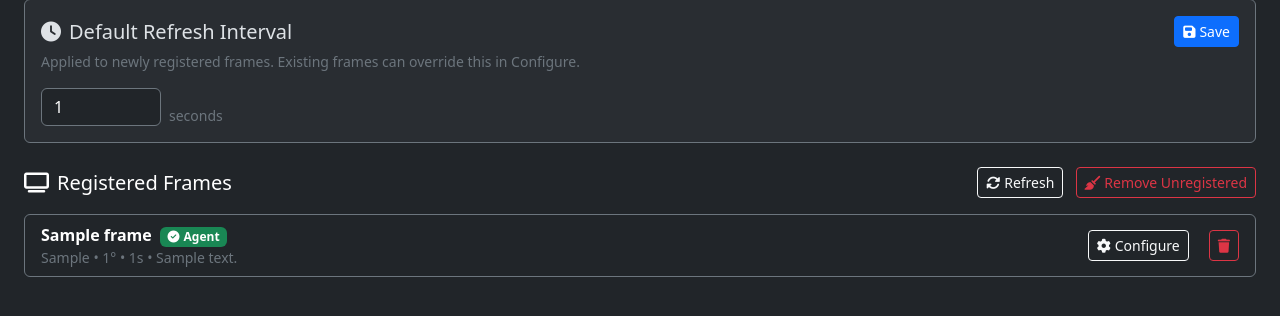
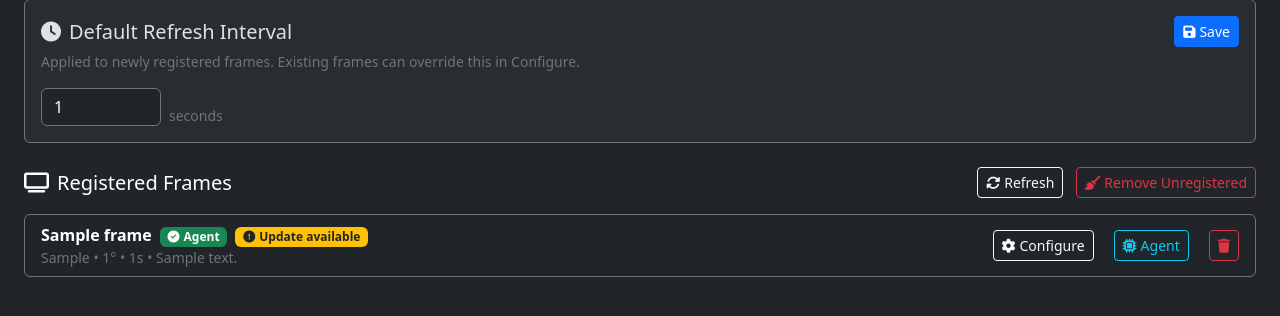
Before and after one commit to muddyland/frameIt, a Flask app: page /admin/frames in a window 1280 px wide. Shown: the part 233-549 px from the top of the page. Run offline with Flask 3, Linux system fonts and the light colour scheme; the visitor is signed in with stand-in values (Sample User, id 1); tables that the repository leaves empty hold one stand-in row (values such as "Sample post"); data that the repository does not hold is empty; some libraries are stand-ins or nearby versions.

Commit message:
Separate agent controls into own modal; stream apt output; reorganize agent controls layout
- Split the single Configure modal into two: Configure (frame settings) and Agent (agent controls)
- Each frame row now has separate Configure and Agent buttons (Agent disabled when no agent registered)
- Reorganize agent controls: Sysinfo + Services/Chromium | Display | apt/reboot/update buttons | terminal
- apt update/upgrade now stream output line-by-line via subprocess.Popen + Flask streaming Response
- runCmd() in JS reads streamed response chunks and appends live to terminal pre element
- Fix dashboard agent online threshold: 120s → 180s (3× heartbeat interval) to reduce false-offline

Co-Authored-By: Claude Sonnet 4.6 <noreply@anthropic.com>

```diff
--- a/models.py
+++ b/models.py
@@ -63,6 +63,7 @@ class Frame(db.Model):
     agent_url = db.Column(db.String(255), nullable=True)
     agent_token = db.Column(db.String(64), nullable=True)
     agent_last_seen = db.Column(db.DateTime, nullable=True)
+    agent_version = db.Column(db.String(12), nullable=True)
     logs = db.relationship('FrameLog', backref='frame', lazy=True)
 
     def to_dict(self):
@@ -78,6 +79,7 @@ class Frame(db.Model):
             'pinned_id': self.pinned_id,
             'agent_url': self.agent_url,
             'agent_last_seen': self.agent_last_seen.isoformat() if self.agent_last_seen else None,
+            'agent_version': self.agent_version,
         }
 
 
--- a/templates/admin_frames.html
+++ b/templates/admin_frames.html
@@ -129,11 +129,27 @@
                         <div id="pinned-pagination" class="d-flex justify-content-between align-items-center mt-2" style="display:none!important"></div>
                     </div>
                 </div>
+            </div>
+            <div class="modal-footer border-secondary">
+                <button type="button" class="btn btn-secondary" data-bs-dismiss="modal">Close</button>
+                <button type="button" class="btn btn-primary" onclick="saveConfig()"><i class="fa-solid fa-floppy-disk me-1"></i>Save Settings</button>
+            </div>
+        </div>
+    </div>
+</div>
 
-                <!-- Agent controls (shown only if agent is registered) -->
-                <div id="agent-section" style="display:none" class="mt-4">
-                    <hr class="border-secondary">
-                    <h6 class="mb-3"><i class="fa-solid fa-microchip me-2"></i>Agent Controls</h6>
+<!-- ── Agent modal ────────────────────────────────────────────────────────── -->
+<div class="modal fade" id="agent-modal" tabindex="-1">
+    <div class="modal-dialog modal-lg">
+        <div class="modal-content bg-dark text-white border-secondary">
+            <div class="modal-header border-secondary">
+                <h5 class="modal-title" id="agent-modal-title"><i class="fa-solid fa-microchip me-2"></i>Agent</h5>
+                <button type="button" class="btn-close btn-close-white" data-bs-dismiss="modal"></button>
+            </div>
+            <div class="modal-body">
+                <div id="agent-modal-alerts"></div>
+
+                <!-- Row 1: Sysinfo + Services & Chromium -->
                 <div class="row g-3 mb-3">
                     <div class="col-md-6">
                         <div class="card bg-secondary bg-opacity-10 border-secondary" id="sysinfo-card">
@@ -141,24 +157,48 @@
                         </div>
                     </div>
                     <div class="col-md-6">
-                            <div class="d-grid gap-2">
-                                <button class="btn btn-outline-warning btn-sm" onclick="agentAction('system/reboot', 'POST', 'Reboot?')"><i class="fa-solid fa-power-off me-1"></i>Reboot Pi</button>
-                                <button class="btn btn-outline-success btn-sm" onclick="agentAction('system/agent-update', 'POST', 'Update agent to the latest version from the server?')"><i class="fa-solid fa-cloud-arrow-down me-1"></i>Update Agent</button>
-                                <button class="btn btn-outline-info btn-sm" onclick="runCmd('system/update', 'apt-get update')"><i class="fa-solid fa-download me-1"></i>apt update</button>
-                                <button class="btn btn-outline-info btn-sm" onclick="runCmd('system/upgrade', 'apt-get upgrade')"><i class="fa-solid fa-arrow-up me-1"></i>apt upgrade</button>
+                        <h6 class="text-secondary mb-2">Services</h6>
+                        <div id="services-list" class="d-flex gap-2 flex-wrap mb-3"></div>
+                        <h6 class="text-secondary mb-2">Chromium</h6>
+                        <div id="browser-status" class="small text-secondary mb-2">Loading...</div>
+                        <div class="d-flex gap-2">
+                            <button class="btn btn-sm btn-outline-success flex-fill" onclick="agentAction('browser/start', 'POST', null)"><i class="fa-solid fa-play me-1"></i>Start</button>
+                            <button class="btn btn-sm btn-outline-warning flex-fill" onclick="agentAction('browser/restart', 'POST', null)"><i class="fa-solid fa-rotate-right me-1"></i>Restart</button>
+                            <button class="btn btn-sm btn-outline-danger flex-fill" onclick="agentAction('browser/stop', 'POST', null)"><i class="fa-solid fa-stop me-1"></i>Stop</button>
                         </div>
                     </div>
                 </div>
 
+                <!-- Row 2: Display -->
                 <div class="row g-3 mb-3">
                     <div class="col-12">
-                            <h6 class="text-secondary mb-2">Services</h6>
-                            <div id="services-list" class="d-flex gap-2 flex-wrap"></div>
+                        <h6 class="text-secondary mb-2">Display</h6>
+                        <div id="display-status" class="small text-secondary mb-2">Loading...</div>
+                        <div class="d-flex gap-2">
+                            <button class="btn btn-sm btn-outline-light" onclick="agentAction('display/on', 'POST', null)"><i class="fa-solid fa-sun me-1"></i>Turn On</button>
+                            <button class="btn btn-sm btn-outline-secondary" onclick="agentAction('display/off', 'POST', null)"><i class="fa-solid fa-moon me-1"></i>Turn Off</button>
+                        </div>
                     </div>
                 </div>
 
-                    <div class="row g-3 mb-3">
-                        <div class="col-md-6">
+                <!-- Row 3: Action buttons -->
+                <div class="row g-3 mb-2">
+                    <div class="col-12">
+                        <div class="d-flex gap-2 flex-wrap">
+                            <button class="btn btn-outline-info btn-sm" onclick="runCmd('system/update', 'apt-get update')"><i class="fa-solid fa-download me-1"></i>apt update</button>
+                            <button class="btn btn-outline-info btn-sm" onclick="runCmd('system/upgrade', 'apt-get upgrade')"><i class="fa-solid fa-arrow-up me-1"></i>apt upgrade</button>
+                            <button class="btn btn-outline-warning btn-sm" onclick="agentAction('system/reboot', 'POST', 'Reboot?')"><i class="fa-solid fa-power-off me-1"></i>Reboot Pi</button>
+                            <button class="btn btn-outline-success btn-sm" onclick="agentAction('system/agent-update', 'POST', 'Update agent to the latest version from the server?')"><i class="fa-solid fa-cloud-arrow-down me-1"></i>Update Agent</button>
+                        </div>
+                    </div>
+                </div>
+
+                <!-- Terminal output -->
+                <pre id="cmd-output" class="bg-black text-success p-2 rounded small mt-2" style="height:180px;overflow-y:auto;display:none"></pre>
+
+                <!-- Network -->
+                <div class="row g-3 mt-1">
+                    <div class="col-12">
                         <h6 class="text-secondary mb-2">Network</h6>
                         <div id="network-info" class="small text-secondary mb-2">Loading...</div>
                         <div class="input-group input-group-sm mb-2">
@@ -174,29 +214,10 @@
                             <button class="btn btn-sm btn-primary" onclick="connectWifi()">Connect</button>
                         </div>
                     </div>
-                        <div class="col-md-6">
-                            <h6 class="text-secondary mb-2">Display</h6>
-                            <div id="display-status" class="small text-secondary mb-2">Loading...</div>
-                            <div class="d-flex gap-2 mb-3">
-                                <button class="btn btn-sm btn-outline-light flex-fill" onclick="agentAction('display/on', 'POST', null)"><i class="fa-solid fa-sun me-1"></i>Turn On</button>
-                                <button class="btn btn-sm btn-outline-secondary flex-fill" onclick="agentAction('display/off', 'POST', null)"><i class="fa-solid fa-moon me-1"></i>Turn Off</button>
-                            </div>
-                            <h6 class="text-secondary mb-2">Browser</h6>
-                            <div id="browser-status" class="small text-secondary mb-2">Loading...</div>
-                            <div class="d-flex gap-2">
-                                <button class="btn btn-sm btn-outline-success flex-fill" onclick="agentAction('browser/start', 'POST', null)"><i class="fa-solid fa-play me-1"></i>Start</button>
-                                <button class="btn btn-sm btn-outline-warning flex-fill" onclick="agentAction('browser/restart', 'POST', null)"><i class="fa-solid fa-rotate-right me-1"></i>Restart</button>
-                                <button class="btn btn-sm btn-outline-danger flex-fill" onclick="agentAction('browser/stop', 'POST', null)"><i class="fa-solid fa-stop me-1"></i>Stop</button>
-                            </div>
-                        </div>
-                    </div>
-
-                    <pre id="cmd-output" class="bg-black text-success p-2 rounded small" style="height:120px;overflow-y:auto;display:none"></pre>
                 </div>
             </div>
             <div class="modal-footer border-secondary">
                 <button type="button" class="btn btn-secondary" data-bs-dismiss="modal">Close</button>
-                <button type="button" class="btn btn-primary" onclick="saveConfig()">Save Settings</button>
             </div>
         </div>
     </div>
@@ -225,9 +246,10 @@
 
 {% block scripts %}
 <script>
-function showModalAlert(msg, type) {
+function showModalAlert(msg, type, alertId) {
     type = type || 'success';
-    var el = document.getElementById('modal-alerts');
+    alertId = alertId || 'modal-alerts';
+    var el = document.getElementById(alertId);
     var id = 'malert-' + Date.now();
     el.innerHTML = '';
     el.insertAdjacentHTML('beforeend',
@@ -236,13 +258,19 @@ function showModalAlert(msg, type) {
     setTimeout(function () { var a = document.getElementById(id); if (a) a.remove(); }, 4000);
 }
 
+function showAgentAlert(msg, type) {
+    showModalAlert(msg, type, 'agent-modal-alerts');
+}
+
 var configModal  = new bootstrap.Modal(document.getElementById('config-modal'));
+var agentModal   = new bootstrap.Modal(document.getElementById('agent-modal'));
 var deleteModal  = new bootstrap.Modal(document.getElementById('delete-modal'));
 var installModal = new bootstrap.Modal(document.getElementById('install-modal'));
 var currentFrameId = null;
 var pendingDeleteId = null;
 var framesById = {};
 var defaultIntervalSeconds = 300;
+var serverAgentVersion = null;
 
 // ── Default interval settings ──────────────────────────────────────────────
 
@@ -361,18 +389,27 @@ function loadFrames() {
                 return;
             }
             c.innerHTML = '<div class="list-group">' + frames.map(function(f) {
+                var updateAvailable = f.agent_url && serverAgentVersion
+                    && f.agent_version && f.agent_version !== serverAgentVersion;
                 var agentBadge = f.agent_url
                     ? '<span class="badge bg-success ms-2"><i class="fa-solid fa-circle-check me-1"></i>Agent</span>'
                     : '<span class="badge bg-secondary ms-2">No agent</span>';
+                var updateBadge = updateAvailable
+                    ? '<span class="badge bg-warning text-dark ms-2" title="Agent update available — open Configure to update"><i class="fa-solid fa-circle-exclamation me-1"></i>Update available</span>'
+                    : '';
                 var previewBadge = f.name && f.name.startsWith('[Preview]')
                     ? ' <span class="badge bg-warning text-dark ms-1" style="font-size:0.65em;vertical-align:middle">Preview</span>'
                     : '';
+                var agentBtn = f.agent_url
+                    ? '<button class="btn btn-sm btn-outline-info me-1" onclick="openAgent(' + f.id + ')"><i class="fa-solid fa-microchip me-1"></i>Agent</button>'
+                    : '<button class="btn btn-sm btn-outline-secondary me-1" disabled title="No agent registered"><i class="fa-solid fa-microchip me-1"></i>Agent</button>';
                 return '<div class="list-group-item bg-dark text-white border-secondary d-flex align-items-center gap-3">' +
                     '<div class="flex-fill">' +
-                    '<div class="fw-semibold">' + (f.name || f.ip) + previewBadge + agentBadge + '</div>' +
+                    '<div class="fw-semibold">' + (f.name || f.ip) + previewBadge + agentBadge + updateBadge + '</div>' +
                     '<div class="small text-secondary">' + f.ip + ' &bull; ' + f.rotation + '° &bull; ' + f.interval_seconds + 's &bull; ' + f.content_mode + '</div>' +
                     '</div>' +
                     '<button class="btn btn-sm btn-outline-light me-1" onclick="openConfig(' + f.id + ')"><i class="fa-solid fa-gear me-1"></i>Configure</button>' +
+                    agentBtn +
                     '<button class="btn btn-sm btn-outline-danger" onclick="openDelete(' + f.id + ')"><i class="fa-solid fa-trash"></i></button>' +
                     '</div>';
             }).join('') + '</div>';
@@ -381,8 +418,11 @@ function loadFrames() {
 
 function loadAll() {
     loadTokens();
-    loadFrames();
     loadDefaultInterval();
+    fetch('/api/agent/version')
+        .then(function(r) { return r.json(); })
+        .then(function(d) { serverAgentVersion = d.version; })
+        .finally(function() { loadFrames(); });
 }
 
 function cleanupFrames() {
@@ -432,9 +472,19 @@ function openConfig(id) {
     document.getElementById('config-modal-title').innerHTML = '<i class="fa-solid fa-gear me-2"></i>Configure: ' + (f.name || f.ip);
     document.getElementById('modal-alerts').innerHTML = '';
     togglePinned(f.pinned_id);
-    document.getElementById('agent-section').style.display = f.agent_url ? 'block' : 'none';
-    if (f.agent_url) loadAgentInfo();
     configModal.show();
+}
+
+function openAgent(id) {
+    var f = framesById[id];
+    if (!f || !f.agent_url) return;
+    currentFrameId = f.id;
+    document.getElementById('agent-modal-title').innerHTML = '<i class="fa-solid fa-microchip me-2"></i>Agent: ' + (f.name || f.ip);
+    document.getElementById('agent-modal-alerts').innerHTML = '';
+    document.getElementById('cmd-output').style.display = 'none';
+    document.getElementById('cmd-output').textContent = '';
+    loadAgentInfo();
+    agentModal.show();
 }
 
 function togglePinned(selectedId) {
@@ -580,16 +630,29 @@ function loadAgentInfo() {
 
 function agentAction(path, method, confirmMsg) {
     if (confirmMsg && !confirm(confirmMsg)) return;
-    agentFetch(path, method || 'POST').then(function() { showModalAlert('Done.'); loadAgentInfo(); })
-        .catch(function() { showModalAlert('Agent action failed.', 'danger'); });
+    agentFetch(path, method || 'POST').then(function() { showAgentAlert('Done.'); loadAgentInfo(); })
+        .catch(function() { showAgentAlert('Agent action failed.', 'danger'); });
 }
 
 function runCmd(path, label) {
     var out = document.getElementById('cmd-output');
     out.style.display = 'block';
     out.textContent = 'Running ' + label + '...\n';
-    agentFetch(path, 'POST').then(function(d) {
-        out.textContent += (d.output || d.message || JSON.stringify(d));
+    fetch('/api/frames/' + currentFrameId + '/agent/' + path, {
+        method: 'POST',
+        headers: { 'Content-Type': 'application/json' },
+    }).then(function(resp) {
+        var reader = resp.body.getReader();
+        var decoder = new TextDecoder();
+        function readChunk() {
+            return reader.read().then(function(chunk) {
+                if (chunk.done) return;
+                out.textContent += decoder.decode(chunk.value, { stream: true });
+                out.scrollTop = out.scrollHeight;
+                return readChunk();
+            });
+        }
+        return readChunk();
     }).catch(function(e) { out.textContent += '\nError: ' + e; });
 }
 
@@ -597,8 +660,8 @@ function setHostname() {
     var h = document.getElementById('hostname-input').value.trim();
     if (!h) return;
     agentFetch('network/hostname', 'POST', { hostname: h })
-        .then(function() { showModalAlert('Hostname updated. Reboot to apply.'); })
-        .catch(function() { showModalAlert('Failed to set hostname.', 'danger'); });
+        .then(function() { showAgentAlert('Hostname updated. Reboot to apply.'); })
+        .catch(function() { showAgentAlert('Failed to set hostname.', 'danger'); });
 }
 
 function scanWifi() {
@@ -614,8 +677,8 @@ function connectWifi() {
     var pass = document.getElementById('wifi-pass').value;
     if (!ssid) return;
     agentFetch('network/wifi/connect', 'POST', { ssid: ssid, password: pass })
-        .then(function() { showModalAlert('WiFi connection initiated.'); })
-        .catch(function() { showModalAlert('Failed to connect.', 'danger'); });
+        .then(function() { showAgentAlert('WiFi connection initiated.'); })
+        .catch(function() { showAgentAlert('Failed to connect.', 'danger'); });
 }
 
 loadAll();
--- a/templates/index.html
+++ b/templates/index.html
@@ -40,7 +40,7 @@ function loadFrames() {
                 var agentDiff = f.agent_last_seen ? (now - new Date(f.agent_last_seen + 'Z').getTime()) / 1000 : Infinity;
                 var rowCls = frameDiff > f.interval_seconds * 2 ? 'table-danger' : '';
                 var frameOnline = frameDiff < f.interval_seconds * 2;
-                var agentOnline = f.agent_url ? agentDiff < 120 : null;
+                var agentOnline = f.agent_url ? agentDiff < 180 : null;
                 return '<tr class="' + rowCls + '">' +
                     '<td>' + statusDot(frameOnline, 'Frame ' + (frameOnline ? 'online' : 'offline')) + '</td>' +
                     '<td>' + (f.name || f.ip) + '</td>' +
```
Also changed, not shown: agent/agent.py (+22 -12 lines). Lines whose indentation alone changed are shown as unchanged.
